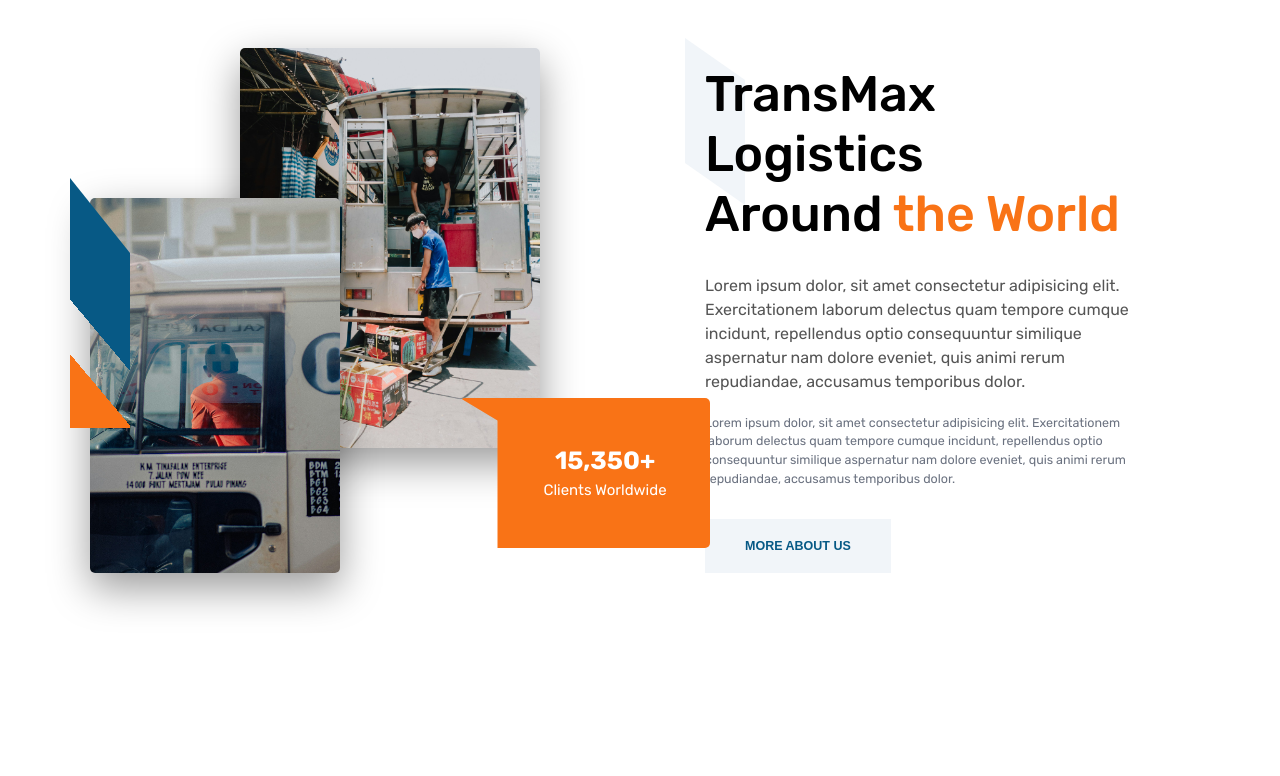
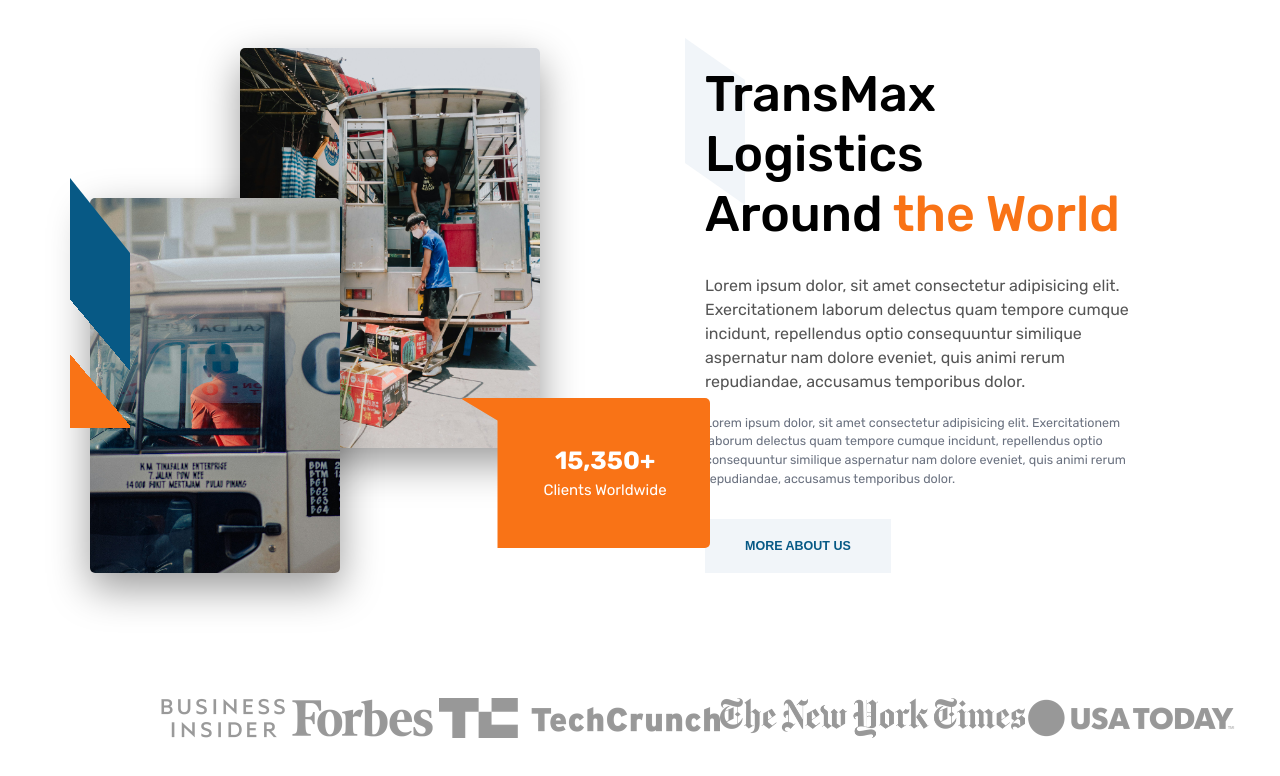
Before and after one commit to Kirushanthi26/cargo, a React (Vite) app: page / in a window 1280 px wide. Shown: the part 802-1578 px from the top of the page. Before the commit the page ends 1440 px from the top, so only its background shows below. Built offline with nearby package versions, Linux system fonts and the light colour scheme.

Commit message:
Client Logo Section

```diff
--- a/src/App.jsx
+++ b/src/App.jsx
@@ -1,3 +1,4 @@
+import { ClientLogo } from "./components/clientLogos/ClientLogo";
 import { Hero } from "./components/hero/Hero";
 import { Intro } from "./components/intro/Intro";
 import { Layout } from "./UI/layout/Layout";
@@ -10,6 +11,7 @@ export const App = () => {
       <main>
         <Hero />
         <Intro />
+        <ClientLogo />
       </main>
     </Layout>
   );
--- /dev/null
+++ b/src/components/clientLogos/ClientLogo.jsx
@@ -0,0 +1,42 @@
+import styled from "styled-components";
+import logo1 from "../../assets/logos/business-insider.png";
+import logo2 from "../../assets/logos/forbes.png";
+import logo3 from "../../assets/logos/techcrunch.png";
+import logo4 from "../../assets/logos/the-new-york-times.png";
+import logo5 from "../../assets/logos/usa-today.png";
+
+const ClientLogoSection = styled.section`
+  background-color: #fff;
+  padding: 4rem 0;
+  width: 100%;
+  height: 20vh;
+  display: flex;
+  align-items: center;
+  justify-content: center;
+
+  div {
+    width: 80%;
+    display: flex;
+    justify-content: space-around;
+
+    img {
+      height: 4rem;
+      filter: brightness(0);
+      opacity: 40%;
+    }
+  }
+`;
+
+export const ClientLogo = () => {
+  return (
+    <ClientLogoSection>
+      <div>
+        <img src={logo1} alt="Client Logo 1" />
+        <img src={logo2} alt="Client Logo 2" />
+        <img src={logo3} alt="Client Logo 3" />
+        <img src={logo4} alt="Client Logo 4" />
+        <img src={logo5} alt="Client Logo 5" />
+      </div>
+    </ClientLogoSection>
+  );
+};
```
